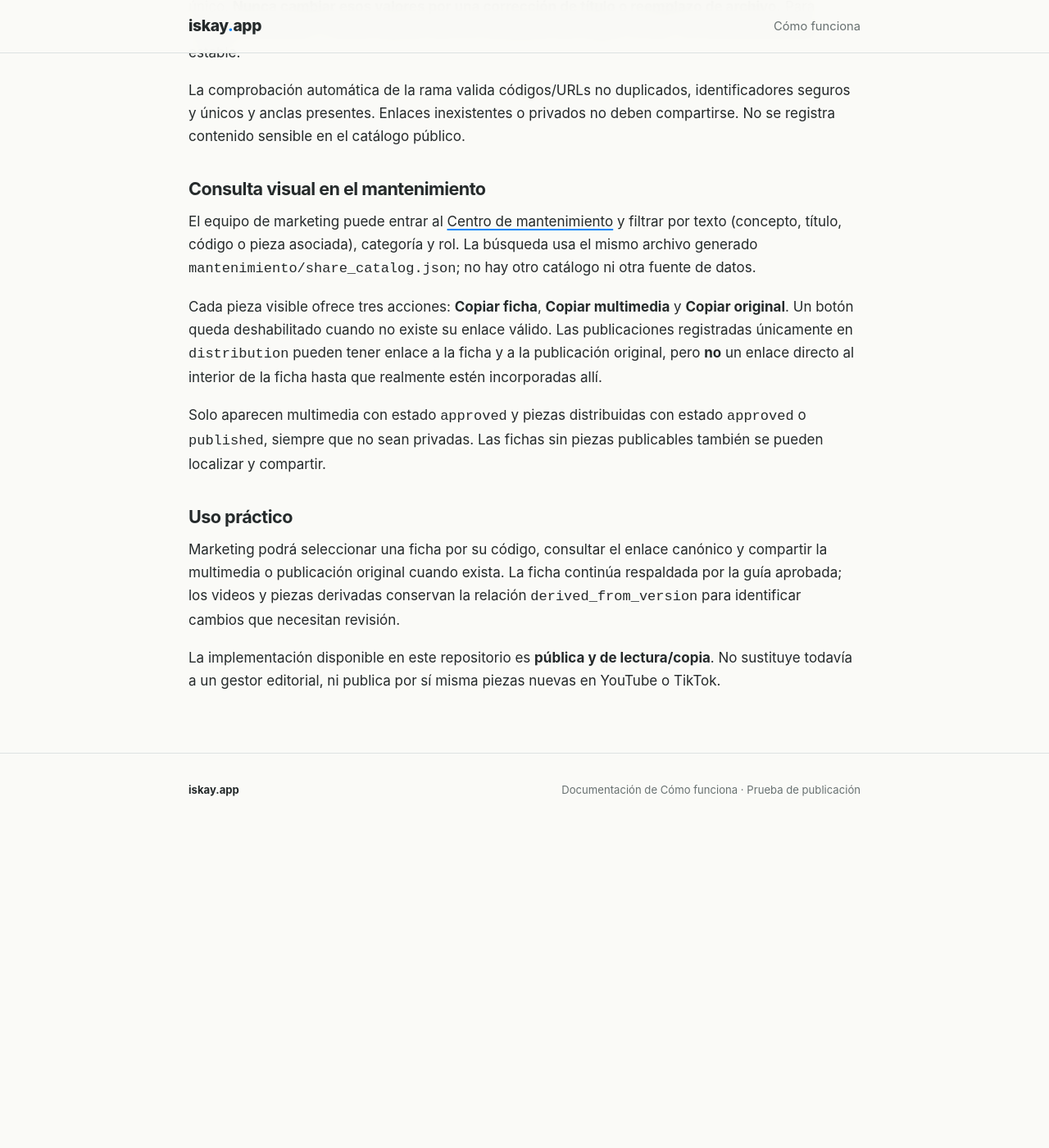
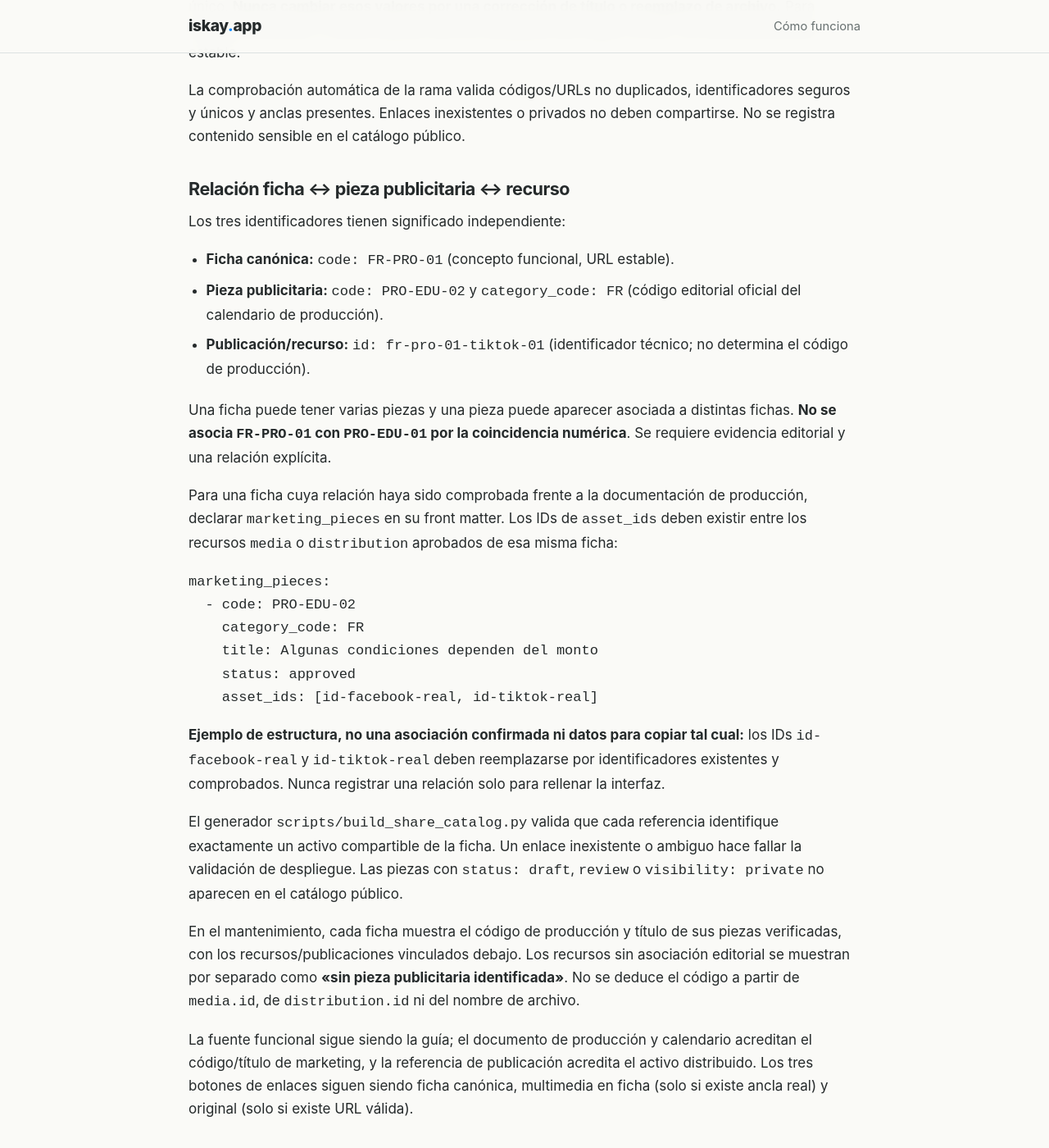
Before and after one commit to iskayApp/como-funciona, a Jekyll site: the page built from ENLACES_COMPARTIBLES.md, in a window 1280 px wide and 1400 px high, scrolled down 2586 px. Shown: the whole window at 82% size. Built offline with Jekyll 4.4.1, drawn with Linux system fonts in a browser that asks for light colours; our own code applies the rules of GitHub Pages for plain Markdown files; before the commit the page ends 3593 px from its top, so only the background shows below that.

Commit message:
docs: diferenciar código de ficha, pieza publicitaria y activo derivado

````diff
--- a/ENLACES_COMPARTIBLES.md
+++ b/ENLACES_COMPARTIBLES.md
@@ -77,6 +77,35 @@ La identidad de la ficha es `code`, su destino público es `permalink` y cada re
 
 La comprobación automática de la rama valida códigos/URLs no duplicados, identificadores seguros y únicos y anclas presentes. Enlaces inexistentes o privados no deben compartirse. No se registra contenido sensible en el catálogo público.
 
+## Relación ficha ↔ pieza publicitaria ↔ recurso
+
+Los tres identificadores tienen significado independiente:
+
+- **Ficha canónica:** `code: FR-PRO-01` (concepto funcional, URL estable).
+- **Pieza publicitaria:** `code: PRO-EDU-02` y `category_code: FR` (código editorial oficial del calendario de producción).
+- **Publicación/recurso:** `id: fr-pro-01-tiktok-01` (identificador técnico; no determina el código de producción).
+
+Una ficha puede tener varias piezas y una pieza puede aparecer asociada a distintas fichas. **No se asocia `FR-PRO-01` con `PRO-EDU-01` por la coincidencia numérica**. Se requiere evidencia editorial y una relación explícita.
+
+Para una ficha cuya relación haya sido comprobada frente a la documentación de producción, declarar `marketing_pieces` en su front matter. Los IDs de `asset_ids` deben existir entre los recursos `media` o `distribution` aprobados de esa misma ficha:
+
+```yaml
+marketing_pieces:
+  - code: PRO-EDU-02
+    category_code: FR
+    title: Algunas condiciones dependen del monto
+    status: approved
+    asset_ids: [id-facebook-real, id-tiktok-real]
+```
+
+**Ejemplo de estructura, no una asociación confirmada ni datos para copiar tal cual:** los IDs `id-facebook-real` y `id-tiktok-real` deben reemplazarse por identificadores existentes y comprobados. Nunca registrar una relación solo para rellenar la interfaz.
+
+El generador `scripts/build_share_catalog.py` valida que cada referencia identifique exactamente un activo compartible de la ficha. Un enlace inexistente o ambiguo hace fallar la validación de despliegue. Las piezas con `status: draft`, `review` o `visibility: private` no aparecen en el catálogo público.
+
+En el mantenimiento, cada ficha muestra el código de producción y título de sus piezas verificadas, con los recursos/publicaciones vinculados debajo. Los recursos sin asociación editorial se muestran por separado como **«sin pieza publicitaria identificada»**. No se deduce el código a partir de `media.id`, de `distribution.id` ni del nombre de archivo.
+
+La fuente funcional sigue siendo la guía; el documento de producción y calendario acreditan el código/título de marketing, y la referencia de publicación acredita el activo distribuido. Los tres botones de enlaces siguen siendo ficha canónica, multimedia en ficha (solo si existe ancla real) y original (solo si existe URL válida).
+
 ## Consulta visual en el mantenimiento
 
 El equipo de marketing puede entrar al [Centro de mantenimiento](https://iskayapp.github.io/como-funciona/mantenimiento/) y filtrar por texto (concepto, título, código o pieza asociada), categoría y rol. La búsqueda usa el mismo archivo generado `mantenimiento/share_catalog.json`; no hay otro catálogo ni otra fuente de datos.
````
